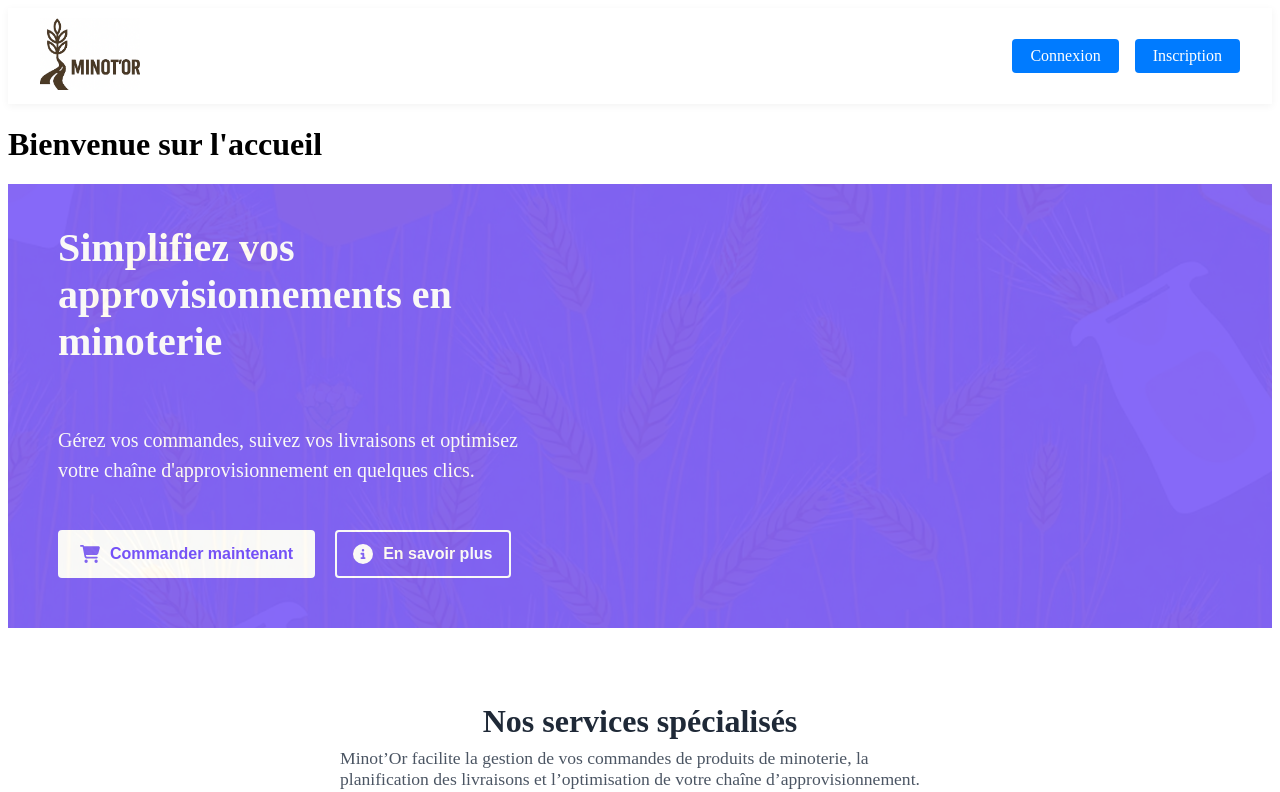
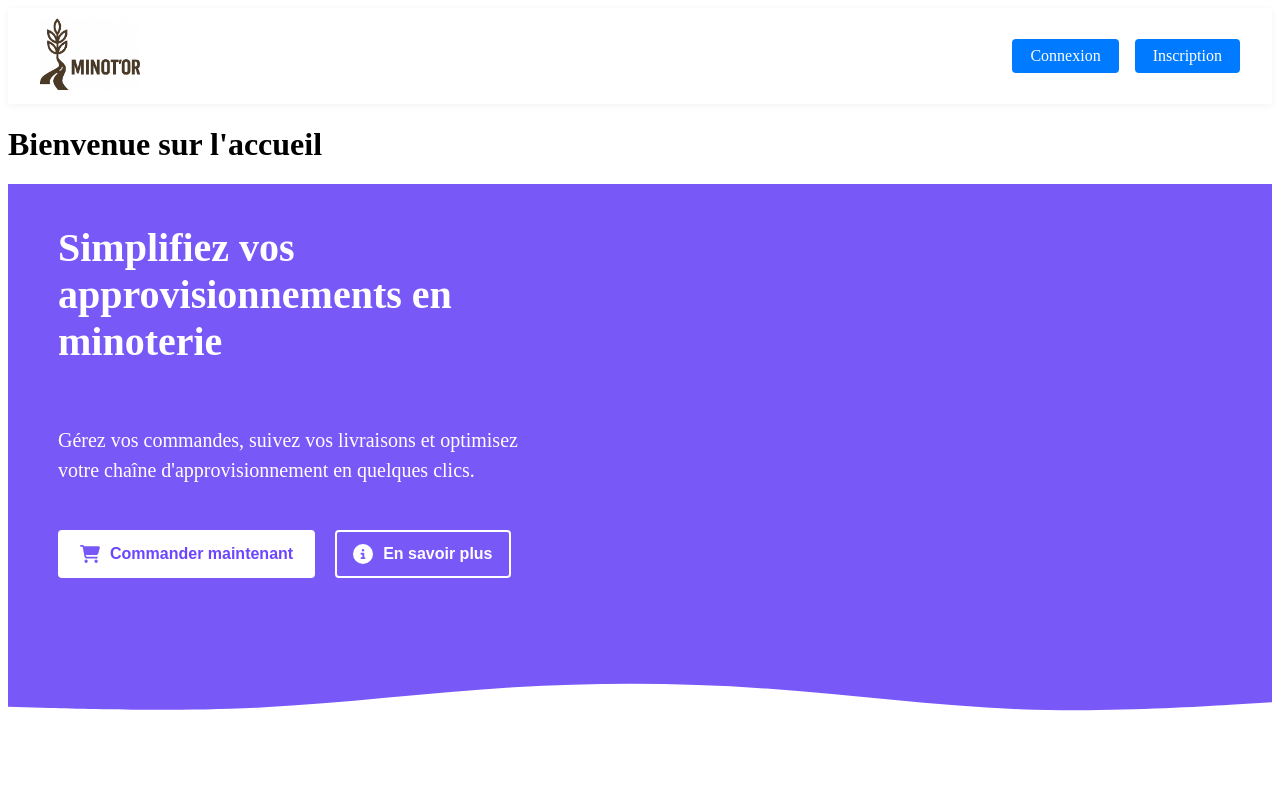
Before and after one commit to AV-13/Minot-Or, a React (Create React App) app in the folder front/: page / in a window 1280 px wide. Shown: the top 792 px of the page. Built offline with nearby package versions, Linux system fonts and the light colour scheme.

Commit message:
style(home): header and our services wip

```diff
--- a/front/src/components/organisms/Header/Header.jsx
+++ b/front/src/components/organisms/Header/Header.jsx
@@ -21,7 +21,7 @@ const Header = () => (
             </div>
         </div>
         </div>
-            {/*<img className={styles.wave} src="/forms/header-wave.svg" alt="" />*/}
+            <img className={styles.wave} src="/forms/header-wave.svg" alt="" />
     </header>
 );
 
--- a/front/src/components/organisms/Header/Header.module.scss
+++ b/front/src/components/organisms/Header/Header.module.scss
@@ -3,25 +3,6 @@
 .headerBgContainer {
     width: 100%;
     background-color: #7958F8;
-    position: relative;
-    overflow: hidden;
-
-    &::before {
-        content: "";
-        position: absolute;
-        inset: 0;
-        background-image: url("../../../../public/backgrounds/background-wheat.png");
-        background-size: cover;
-        background-position: center;
-        opacity: 0.1;
-        z-index: 1;
-        pointer-events: none;
-    }
-}
-.headerBgOverlay {
-    background-image: url("../../../../public/backgrounds/background-wheat.png");
-    object-fit: cover;
-    opacity: 0.1;
 }
 .headerContainer {
     padding: 20px 0 50px 50px;
```
